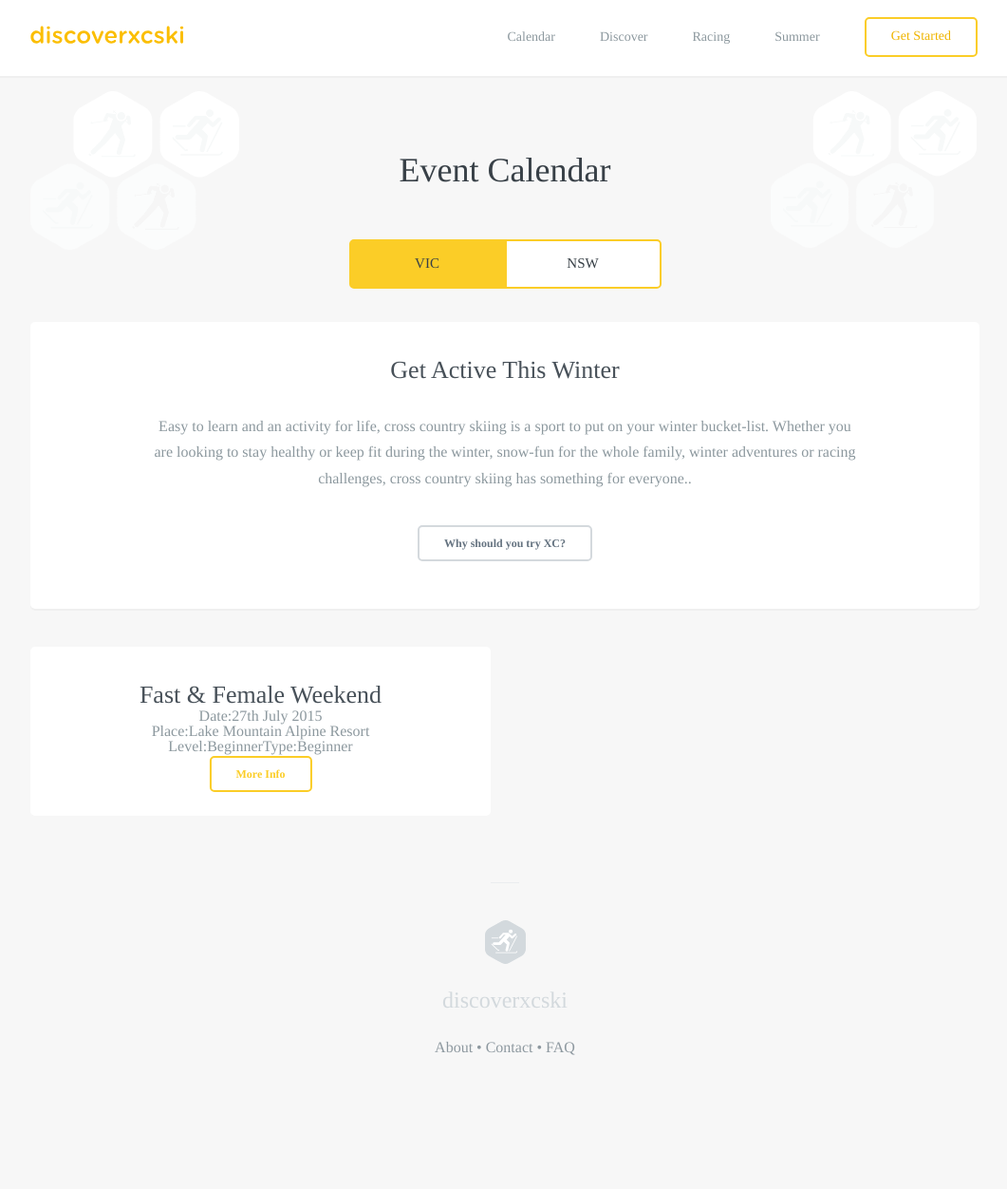
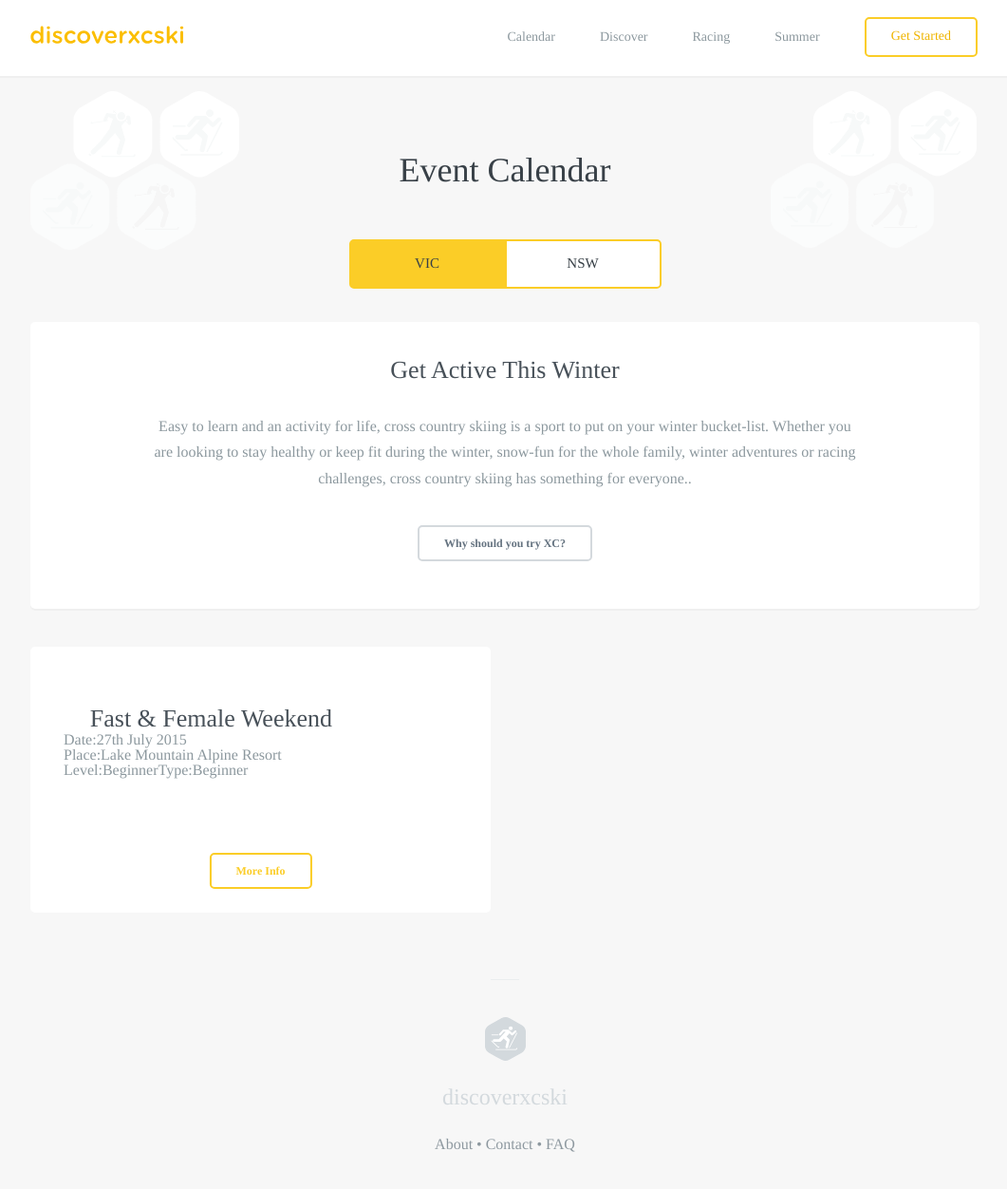
Before and after one commit to robcatto/robcatto.github.io, a Jekyll site: the page built from events/index.html, in a window 1280 px wide and 1269 px high. Shown: the top 1252 px of the window at 95% size, without its empty margins (108-1169 px from the left). Built offline with Jekyll 4.4.1, drawn with Linux system fonts in a browser that asks for light colours; some web fonts are replaced; Markdown is read by kramdown in place of the engine named in the settings.

Commit message:
Update index.html

```diff
--- a/events/index.html
+++ b/events/index.html
@@ -55,7 +55,11 @@ layout: default
                 <div class="row" style="max-width: 1030px;">
 
                         <div class="column two">
-                            <div class="callout-card" style="background-color: white;">
+                            <div class="callout-card" style="background-color: white;   background-color: white;
+  min-height: 280px;
+  padding: 25px 35px;
+  text-align: left;
+  box-sizing: border-box;">
                                     <h3 class="event__heading">Fast & Female Weekend</h3>
                                         <span class="event__meta">Date:</span><span class="event__info">27th July 2015</span>
                                         <br>
```
